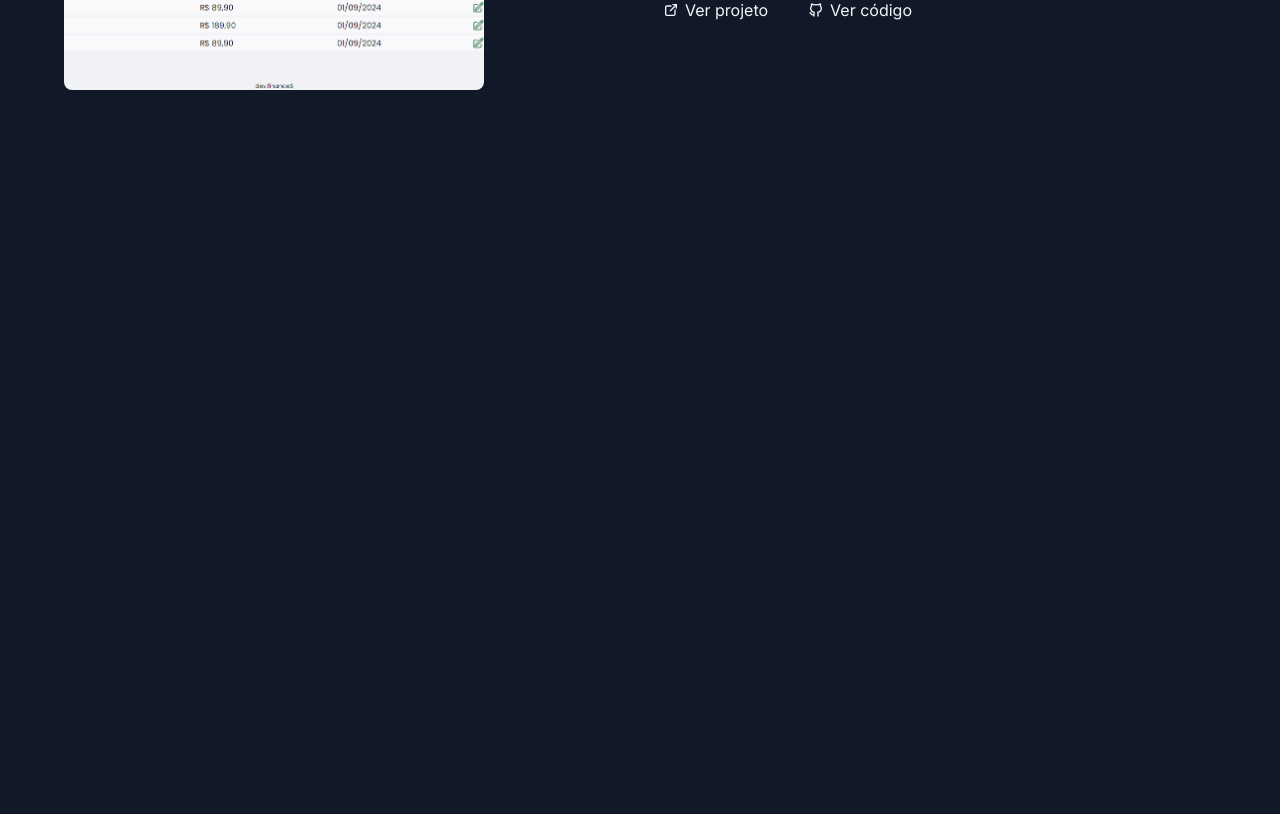
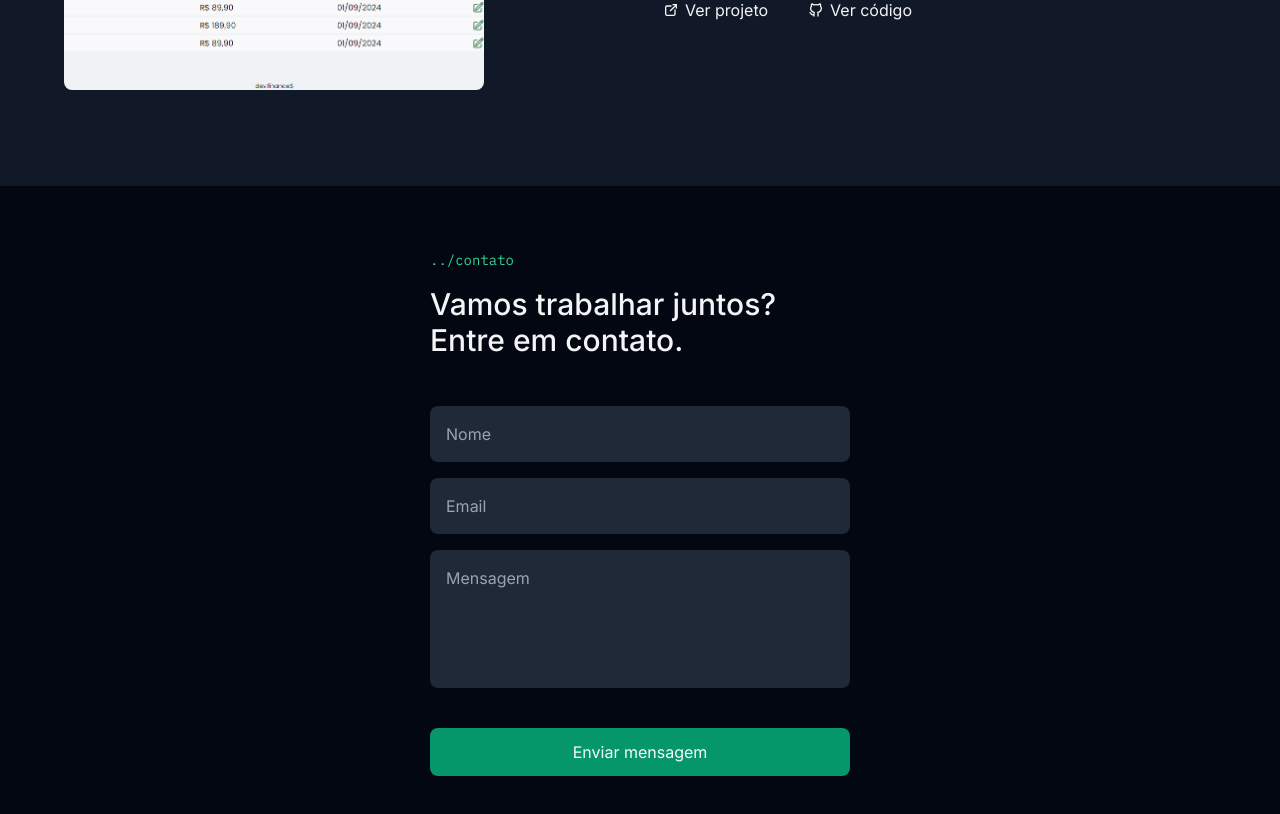
Before and after one commit to gutoamorim/portfolio, a React (Vite) app: page / in a window 1280 px wide. Shown: the part 2071-2885 px from the top of the page. Before the commit the page ends 2257 px from the top, so only its background shows below. Built offline with nearby package versions, Linux system fonts and the light colour scheme.

Commit message:
feat: Add seção de contato

```diff
--- a/src/App.jsx
+++ b/src/App.jsx
@@ -2,6 +2,7 @@ import { Header } from "./components/header";
 import { Home } from "./components/pages/home";
 import { Skils } from "./components/pages/skils";
 import { Projects } from "./components/pages/projects";
+import { Contact } from "./components/pages/contact";
 
 function App() {
   return (
@@ -10,6 +11,7 @@ function App() {
       <Home />
       <Skils />
       <Projects />
+      <Contact />
     </>
   );
 }
--- a/src/components/button/index.jsx
+++ b/src/components/button/index.jsx
@@ -1,7 +1,7 @@
 export const Button = ({ children, className, ...props }) => {
   return (
     <button
-      className="bg-emerald-600 py-3 px-4 rounded-lg text-gray-50 flex items-center justify-center gap-2 shadow-but hover:bg-emerald-500 transition-all"
+      className={`bg-emerald-600 py-3 px-4 rounded-lg text-gray-50 flex items-center justify-center gap-2 shadow-but hover:bg-emerald-500 transition-all ${className}`}
       {...props}
     >
       {children}
--- /dev/null
+++ b/src/components/pages/contact/index.jsx
@@ -0,0 +1,35 @@
+import { SectionTitle } from "../../section-title";
+import { Button } from "../../button";
+
+export const Contact = () => {
+  return (
+    <section className="py-16 px-6 md:py-34 flex items justify-center bg-gray-950">
+      <div className="w-full max-w-[420px] mx-auto">
+        <SectionTitle
+          subtitle="contato"
+          title="Vamos trabalhar juntos? Entre em contato."
+        />
+
+        <form className="mt-12 w-full flex flex-col gap-4">
+          <input
+            type="text"
+            placeholder="Nome"
+            className="w-full h-14 bg-gray-800 rounded-lg placeholder:text-gray-400 text-gray-50 p-4 focus:outline-none focus:ring-2 ring-emerald-600"
+          />
+          <input
+            type="email"
+            placeholder="Email"
+            className="w-full h-14 bg-gray-800 rounded-lg placeholder:text-gray-400 text-gray-50 p-4 focus:outline-none focus:ring-2 ring-emerald-600"
+          />
+          <textarea
+            type="text"
+            placeholder="Mensagem"
+            className="resize-none w-full h-[138px] bg-gray-800 rounded-lg placeholder:text-gray-400 text-gray-50 p-4 focus:outline-none focus:ring-2 ring-emerald-600"
+            maxLength={500}
+          />
+          <Button className="mt-6">Enviar mensagem</Button>
+        </form>
+      </div>
+    </section>
+  );
+};
```
